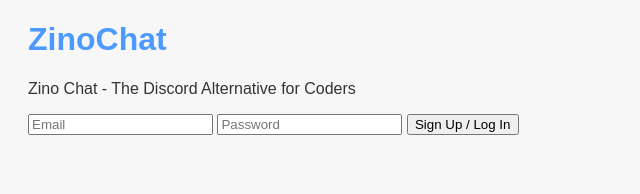
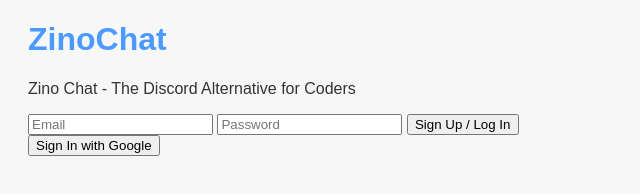
Before and after one commit to KomaVR/ZinoChat, a plain HTML site: page public/index.html in a window 1280 px wide. Shown: the whole page, without its empty margins (0-640 px from the left). Drawn offline with Linux system fonts and the light colour scheme.

Commit message:
Update index.html

```diff
--- a/public/index.html
+++ b/public/index.html
@@ -15,6 +15,7 @@
       <input type="password" id="password" placeholder="Password" required>
       <button type="submit">Sign Up / Log In</button>
     </form>
+    <button id="google-signin-button">Sign In with Google</button>
   </div>
   <div id="chat-container" style="display: none;">
     <h1>Welcome to ZinoChat!</h1>
```
